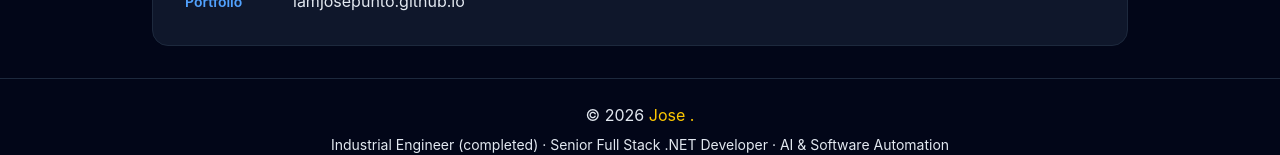
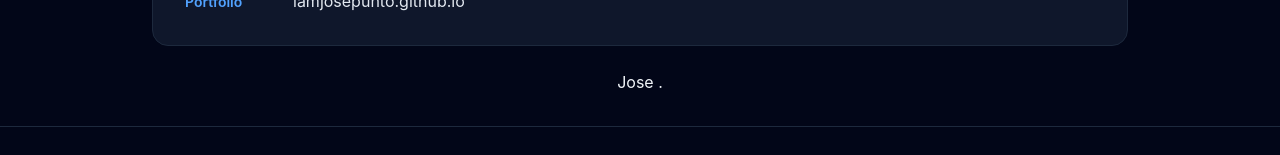
Before and after one commit to iamjosepunto/iamjosepunto.github.io, a React (Vite) app: page / in a window 1280 px wide. Shown: the part 9612-9767 px from the top of the page. Built offline with nearby package versions, Linux system fonts and the light colour scheme.

Commit message:
Add insignia de LinkedIn en Contacto

```diff
--- a/src/components/Contact.tsx
+++ b/src/components/Contact.tsx
@@ -1,6 +1,7 @@
 import { useState } from "react";
 import { PROFILE } from "../data/profile";
 import { useTranslation } from "react-i18next";
+import LinkedInBadge from "./LinkedInBadge";
 
 const Contact = () => {
   const { t } = useTranslation();
@@ -125,6 +126,10 @@ const Contact = () => {
           ))}
         </div>
       </div>
+
+      <div className="mt-6">
+        <LinkedInBadge />
+      </div>
     </section>
   );
 };
--- /dev/null
+++ b/src/components/LinkedInBadge.tsx
@@ -0,0 +1,55 @@
+import { useEffect, useRef } from "react";
+
+const LinkedInBadge = () => {
+  const containerRef = useRef<HTMLDivElement>(null);
+
+  useEffect(() => {
+    const SCRIPT_SRC = "https://platform.linkedin.com/badges/js/profile.js";
+
+    const render = () => {
+      const w = window as unknown as { LIRenderAll?: () => void };
+      if (typeof w.LIRenderAll === "function") {
+        w.LIRenderAll();
+      }
+    };
+
+    const existing = document.querySelector(
+      `script[src="${SCRIPT_SRC}"]`
+    ) as HTMLScriptElement | null;
+
+    if (existing) {
+      render();
+    } else {
+      const script = document.createElement("script");
+      script.src = SCRIPT_SRC;
+      script.async = true;
+      script.defer = true;
+      script.type = "text/javascript";
+      script.onload = render;
+      document.body.appendChild(script);
+    }
+  }, []);
+
+  return (
+    <div ref={containerRef} className="flex justify-center">
+      <div
+        className="badge-base LI-profile-badge"
+        data-locale="es_ES"
+        data-size="medium"
+        data-theme="dark"
+        data-type="VERTICAL"
+        data-vanity="iamjosepunto"
+        data-version="v1"
+      >
+        <a
+          className="badge-base__link LI-simple-link"
+          href="https://es.linkedin.com/in/iamjosepunto?trk=profile-badge"
+        >
+          Jose .
+        </a>
+      </div>
+    </div>
+  );
+};
+
+export default LinkedInBadge;
```
